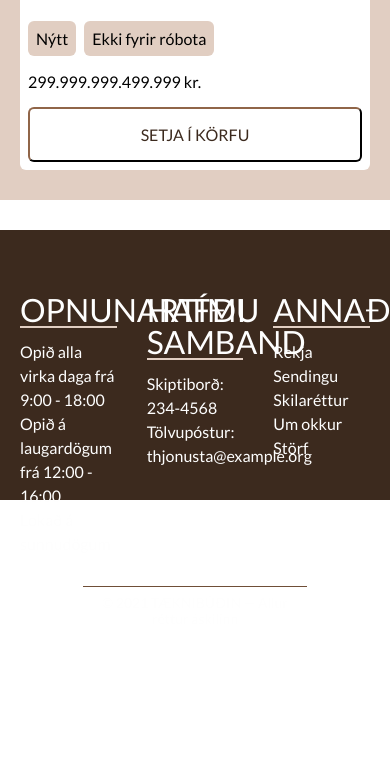
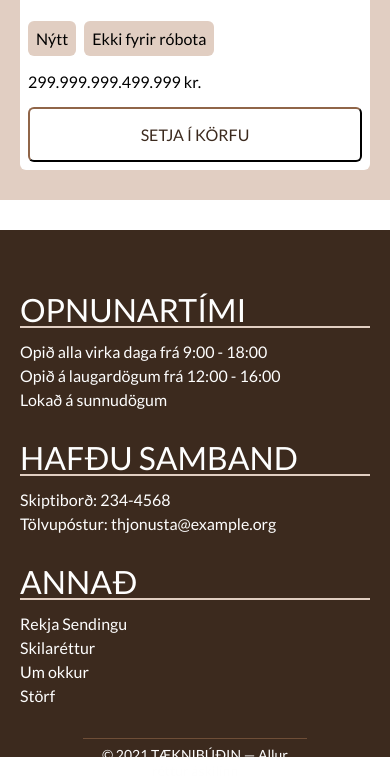
Before and after one commit to Logi-WA/vef1-hopaverk1, a website: page index.html in a window 390 px wide. Shown: the part 5419-6198 px from the top of the page. Before the commit the page ends 6046 px from the top, so only its background shows below. Drawn offline with nearby package versions, Linux system fonts and the light colour scheme; files that its build step writes are made by us from their sources.

Commit message:
footer scalability

```diff
--- a/styles/footer.scss
+++ b/styles/footer.scss
@@ -60,3 +60,20 @@
   border-top: 1px solid var(--color-coffee);
   text-align: center;
 }
+
+@media (max-width: 999px) {
+  .opening-hours,
+  .contact,
+  .other {
+    grid-column: span var(--columns);
+  }
+
+  footer {
+    height: 527px;
+  }
+
+  .forms {
+    grid-template-rows: repeat(3, auto);
+    height: auto;
+  }
+}
```
